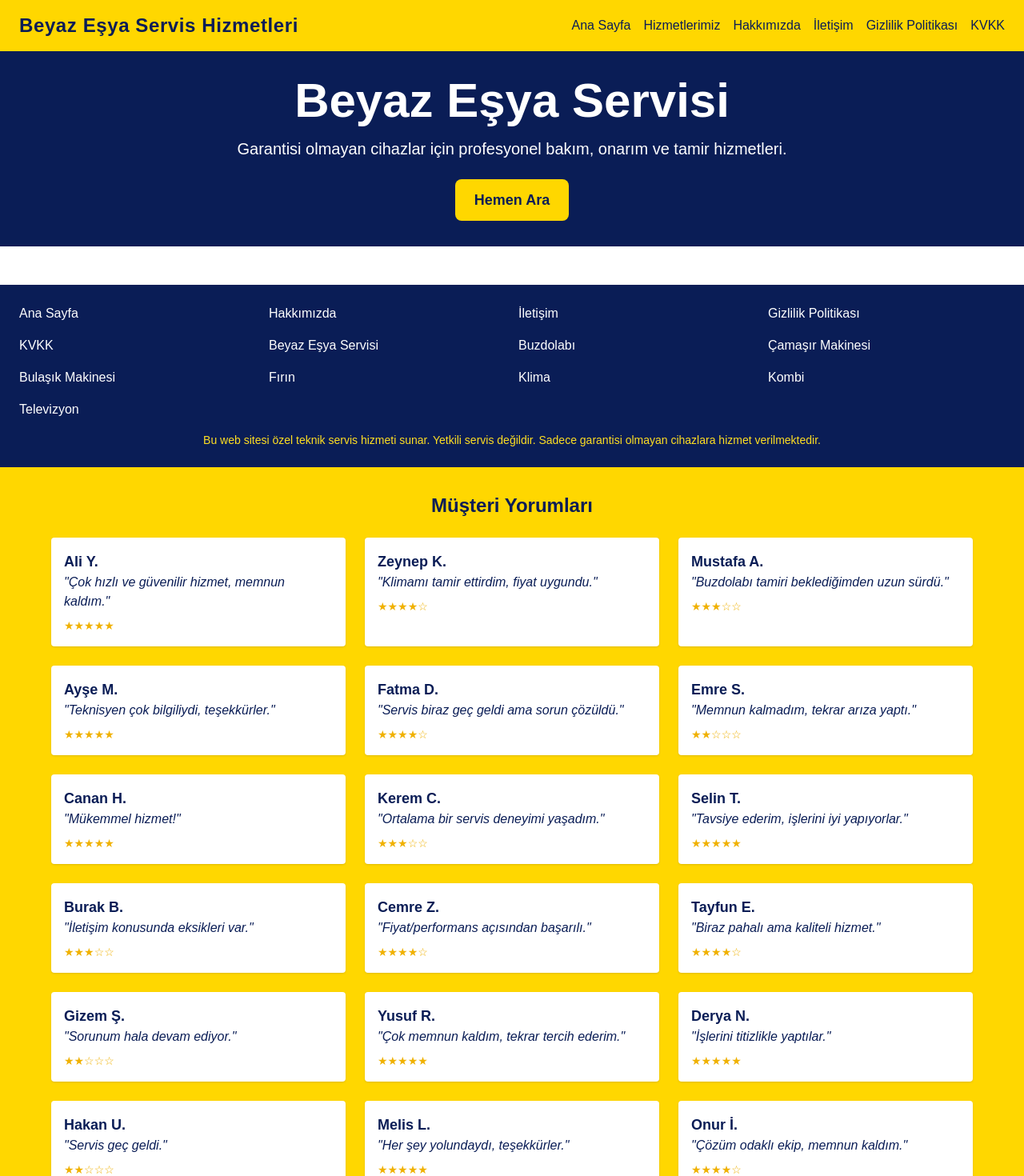
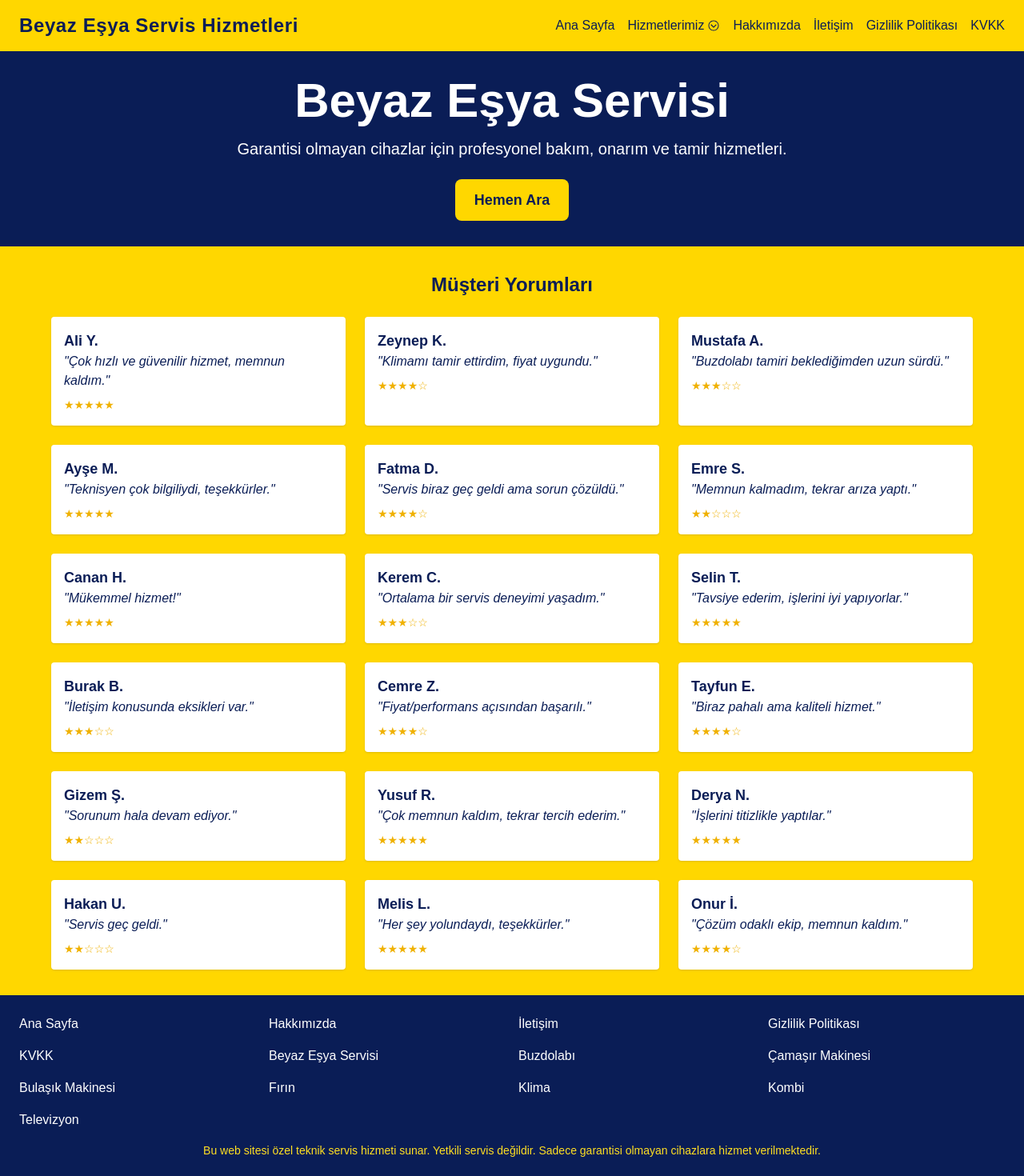
Before and after one commit to MustafaTaslialann/mustafataslialanweb, a Next.js app: page / in a window 1280 px wide. Shown: the top 1470 px of the page at 80% size. Built offline with nearby package versions, Linux system fonts and the light colour scheme.

Commit message:
add react-icons lib and fixed footer site layout

```diff
--- a/src/app/hizmetler/[slug]/page.tsx
+++ b/src/app/hizmetler/[slug]/page.tsx
@@ -17,6 +17,7 @@ const hizmetler: Record<string, string> = {
   televizyon:
     "Televizyonunuzda görüntü, ses, açılmama veya diğer elektronik arızalar yaşandığında, uzman ve güvenilir televizyon servisi olarak hızlı ve etkili çözümler sunuyoruz; deneyimli teknisyenlerimiz orijinal yedek parçalar kullanarak tamir, bakım ve montaj hizmetleri verir, cihazınızın performansını artırır ve ömrünü uzatır; uygun fiyat avantajı ve müşteri memnuniyeti odaklı hizmet anlayışımızla, evinizde kaliteli ve kesintisiz televizyon keyfi sağlamaya devam ediyoruz.",
 };
+
 
 export async function generateStaticParams(): Promise<{ slug: string }[]> {
   return Object.keys(hizmetler).map((slug) => ({ slug }));
--- a/src/app/iletisim/page.tsx
+++ b/src/app/iletisim/page.tsx
@@ -26,7 +26,10 @@ export default function Iletisim() {
         Ana Sayfaya Dön
       </Link>
        <MusteriYorumlari />
+
+
     </main>
+
   );
 }
 function MusteriYorumlari() {
--- a/src/app/layout.tsx
+++ b/src/app/layout.tsx
@@ -2,6 +2,7 @@ import type { Metadata } from "next";
 import { Geist, Geist_Mono } from "next/font/google";
 import "./globals.css";
 import Baslik from "@/components/Baslik";
+import CustomFooter from "@/components/CustomFooter";
 
 const geistSans = Geist({
   variable: "--font-geist-sans",
@@ -30,7 +31,10 @@ export default function RootLayout({
       >
         <Baslik />
         {children}
+        <CustomFooter />
       </body>
     </html>
+
   );
+
 }
--- a/src/app/page.tsx
+++ b/src/app/page.tsx
@@ -6,28 +6,6 @@ export const metadata: Metadata = {
   description: "Anasayfa",
 };
 
-function slugify(text: string) {
-  return text
-    .toLowerCase()
-    .replace(/ı/g, "i")
-    .replace(/ş/g, "s")
-    .replace(/ç/g, "c")
-    .replace(/ö/g, "o")
-    .replace(/ü/g, "u")
-    .replace(/ğ/g, "g")
-    .replace(/\s+/g, "-");
-}
-
-const services = [
-  "Beyaz Eşya Servisi",
-  "Buzdolabı",
-  "Çamaşır Makinesi",
-  "Bulaşık Makinesi",
-  "Fırın",
-  "Klima",
-  "Kombi",
-  "Televizyon",
-];
 
 export default function Anasayfa() {
   return (
@@ -47,52 +25,13 @@ export default function Anasayfa() {
           Hemen Ara
         </Link>
       </section>
+    <MusteriYorumlari/>
 
-      <Footer />
-      <MusteriYorumlari />
     </main>
   );
 }
 
-function Footer() {
-  return (
-    <footer className="bg-[#0A1D56] text-white p-6 mt-12">
-      <div className="grid grid-cols-2 sm:grid-cols-3 md:grid-cols-4 gap-4 text-sm md:text-base">
-        <Link href="/" className="hover:underline">
-          Ana Sayfa
-        </Link>
-        <Link href="/hakkimizda" className="hover:underline">
-          Hakkımızda
-        </Link>
-        <Link href="/iletisim" className="hover:underline">
-          İletişim
-        </Link>
-        <Link href="/gizlilik" className="hover:underline">
-          Gizlilik Politikası
-        </Link>
-        <Link href="/kvkk" className="hover:underline">
-          KVKK
-        </Link>
-        {services.map((service) => {
-          const slug = slugify(service);
-          return (
-            <Link
-              key={service}
-              href={`/hizmetler/${slug}`}
-              className="hover:underline"
-            >
-              {service}
-            </Link>
-          );
-        })}
-      </div>
-      <p className="text-sm text-yellow-300 mt-4 text-center">
-        Bu web sitesi özel teknik servis hizmeti sunar. Yetkili servis değildir.
-        Sadece garantisi olmayan cihazlara hizmet verilmektedir.
-      </p>
-    </footer>
-  );
-}
+
 function MusteriYorumlari() {
   const yorumlar = [
     {
--- a/src/components/Baslik.tsx
+++ b/src/components/Baslik.tsx
@@ -1,7 +1,15 @@
+'use client'
+
 import Link from "next/link";
+import { useState } from "react";
+import { IoIosArrowDropdown } from "react-icons/io";
 
 export default function Baslik() {
+  const [showDropdown, setShowDropdown] = useState(false);
 
+  const handleShowDropdown = () => {
+    setShowDropdown((prev) => !prev);
+  };
 
   function slugify(text: string) {
     return text
@@ -36,8 +44,13 @@ const services = [
       <nav className="flex flex-wrap gap-4 justify-center text-base font-medium">
         <Link href="/">Ana Sayfa</Link>
         <div className="relative group">
-          <button className="focus:outline-none">Hizmetlerimiz</button>
-          <div className="absolute bg-white shadow-lg rounded hidden group-hover:block p-2 z-10 min-w-[200px]">
+          <div className="flex items-center gap-1 hover:cursor-pointer" onClick={handleShowDropdown}>
+            <button className="focus:outline-none hover:cursor-pointer">Hizmetlerimiz</button>
+            <IoIosArrowDropdown />
+          </div>
+
+          {showDropdown && (
+            <div className="absolute bg-white shadow-lg rounded p-2 z-10 min-w-[200px]">
               {services.map((service) => {
                 const slug = slugify(service);
                 return (
@@ -51,6 +64,7 @@ const services = [
                 );
               })}
             </div>
+          )}
         </div>
         <Link href="/hakkimizda">Hakkımızda</Link>
         <Link href="/iletisim">İletişim</Link>
--- /dev/null
+++ b/src/components/CustomFooter.tsx
@@ -0,0 +1,67 @@
+import Link from "next/link";
+import React from "react";
+
+const CustomFooter = () => {
+  const services = [
+    "Beyaz Eşya Servisi",
+    "Buzdolabı",
+    "Çamaşır Makinesi",
+    "Bulaşık Makinesi",
+    "Fırın",
+    "Klima",
+    "Kombi",
+    "Televizyon",
+  ];
+
+  function slugify(text: string) {
+    return text
+      .toLowerCase()
+      .replace(/ı/g, "i")
+      .replace(/ş/g, "s")
+      .replace(/ç/g, "c")
+      .replace(/ö/g, "o")
+      .replace(/ü/g, "u")
+      .replace(/ğ/g, "g")
+      .replace(/\s+/g, "-");
+  }
+
+  return (
+    <footer className="bg-[#0A1D56] text-white p-6">
+      <div className="grid grid-cols-2 sm:grid-cols-3 md:grid-cols-4 gap-4 text-sm md:text-base">
+        <Link href="/" className="hover:underline">
+          Ana Sayfa
+        </Link>
+        <Link href="/hakkimizda" className="hover:underline">
+          Hakkımızda
+        </Link>
+        <Link href="/iletisim" className="hover:underline">
+          İletişim
+        </Link>
+        <Link href="/gizlilik" className="hover:underline">
+          Gizlilik Politikası
+        </Link>
+        <Link href="/kvkk" className="hover:underline">
+          KVKK
+        </Link>
+        {services.map((service) => {
+          const slug = slugify(service);
+          return (
+            <Link
+              key={service}
+              href={`/hizmetler/${slug}`}
+              className="hover:underline"
+            >
+              {service}
+            </Link>
+          );
+        })}
+      </div>
+      <p className="text-sm text-yellow-300 mt-4 text-center">
+        Bu web sitesi özel teknik servis hizmeti sunar. Yetkili servis değildir.
+        Sadece garantisi olmayan cihazlara hizmet verilmektedir.
+      </p>
+    </footer>
+  );
+};
+
+export default CustomFooter;
```
Also changed, not shown: package.json (+5 -4 lines), 1 other file (tests, documents, lock files or other folders). Lines whose indentation alone changed are shown as unchanged.
